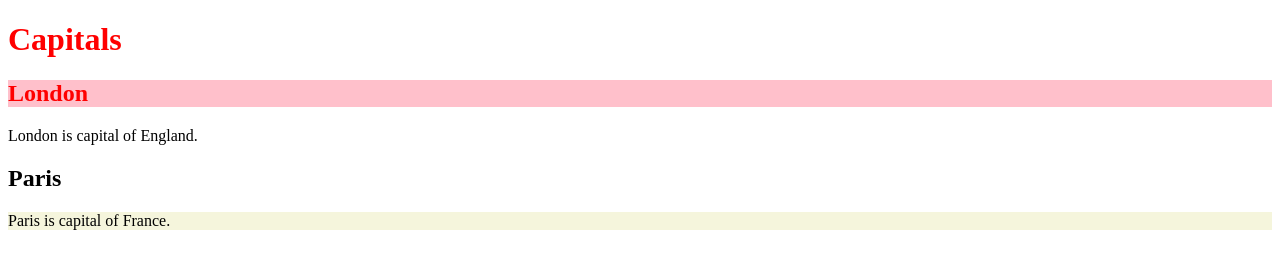
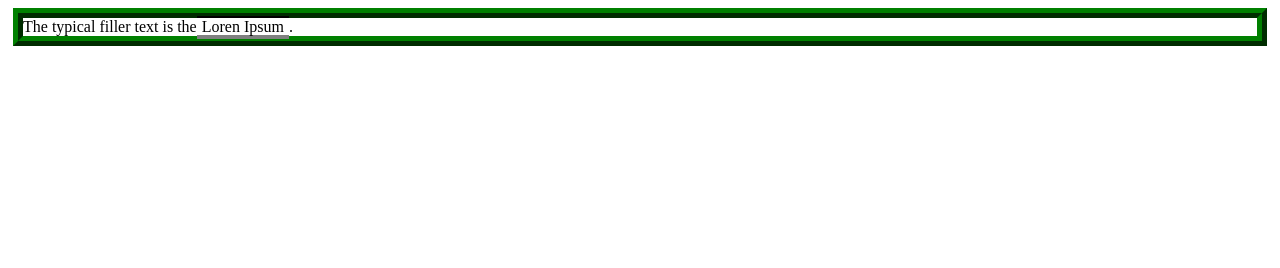
Before and after one commit to nbrar1282/week5, a plain HTML site: page index.html in a window 1280 px wide. Drawn offline with Linux system fonts and the light colour scheme.

Commit message:
Uses of box modeel

```diff
--- a/css/mystyles.css
+++ b/css/mystyles.css
@@ -1,4 +1,4 @@
-.headings{
+/* .headings{
     color: red;
 
 
@@ -12,5 +12,18 @@
     background-color: beige;
 }
 #parris{
-    background-color: pink;
+    background-color: pink; */
+
+span{
+    padding: 0px 5px;
+    border-top: 2px solid black ;
+    border-bottom:  4px solid gray;
+
+
+
+
 }
+p{
+    border: 10px ridge green;
+    margin: 5px;
+}
--- a/index.html
+++ b/index.html
@@ -7,31 +7,31 @@
 
 </head>
 <body>
-    <h1 class="headings">Capitals</h1>
+    <!-- <h1 class="headings">Capitals</h1>
     <h2 class="headings" id="parris">London</h2>
     <p>London is capital of England.</p>
     <h2>Paris</h2>
-    <p class="Beige-paragraph">Paris is capital of France.</p>
-    </body>
-
-    </body>
-
-
-
-
-
-
+    <p class="Beige-paragraph">Paris is capital of France.</p> -->
+    <!-- <h1 id="capitals">Capitals</h1>
+  <p><a href="#ottawa">Jump to Ottawa</a></p>
+  <h2>London</h2>
+  <p>London is capital of England.</p>
+   <h2>Paris</h2>
+ <p>Paris is capital of France.</p>
+  <h2>Rome</h2>
+   <p>Rome is capital of Italy.</p>
+  <h2>Madrid</h2>
+   <p> Madrid is capital of Spain.</p>
+  <h2 id="ottawa">Ottawa</h2>
+   <p > Ottawa is capital of Canada.</p>
+  <p><a href="#top">Go to the top</a></p>
+  <a
+  target="_blank"
+  href="https://developer.mozilla.org/en-US/docs/Web/HTML#reference">link to mdn</a> -->
+  <p>
+    The typical filler text is the<span>Loren Ipsum</span>.
+  </p>
 
 </body>
 
-
-
-
-
-
-
-
-
-
-
 </html>
```
